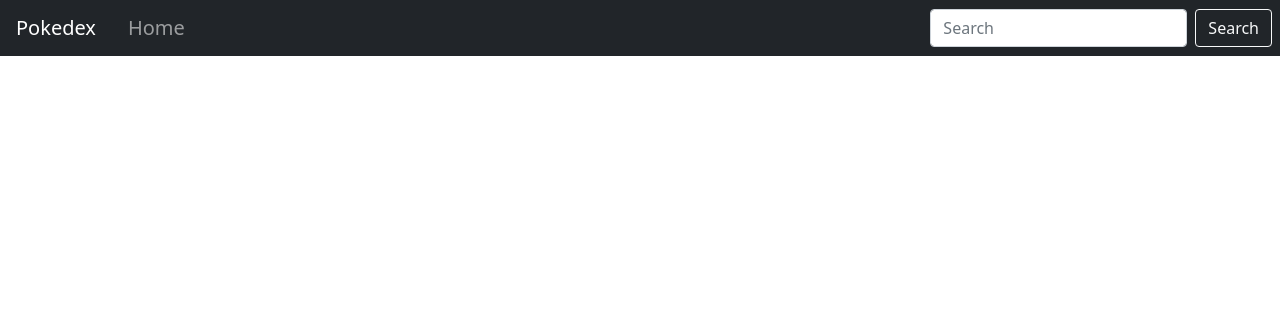
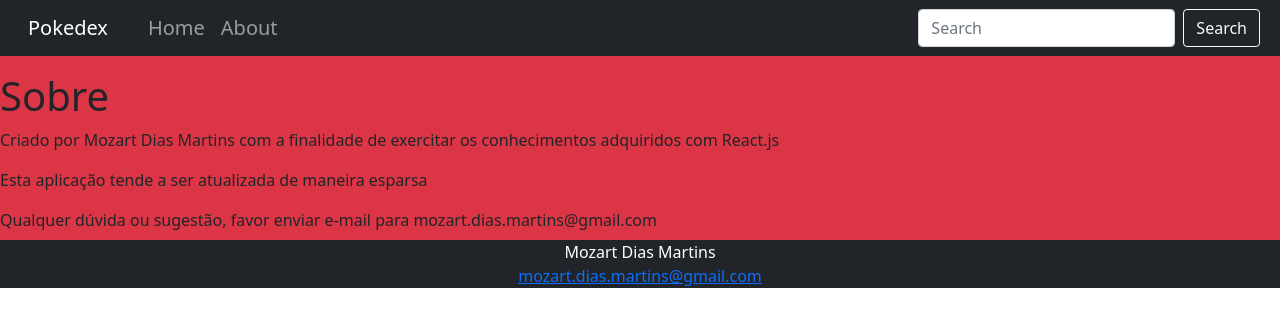
Before and after one commit to mozart-martins/pokedex, a React (Create React App) app: page / in a window 1280 px wide. Shown: the top 326 px of the page. Built offline with nearby package versions, Linux system fonts and the light colour scheme.

Commit message:
Adding collapse, spinner and fixed-top menu

```diff
--- a/src/App.js
+++ b/src/App.js
@@ -2,6 +2,8 @@ import { PokemonProvider } from './Components/Context/Context'
 import PokemonItemDetail from './Components/Pokemon/PokemonItemDetail'
 import Navbar from './Components/Layout/Navbar'
 import Section from './Components/Layout/Section'
+import Footer from './Components/Layout/Footer'
+import About from './Components/Layout/About'
 import { BrowserRouter, Switch, Route } from 'react-router-dom'
 
 
@@ -11,9 +13,11 @@ function App() {
       <BrowserRouter>
         <Navbar />
         <Switch>
-          <Route path="/page/:page" component={Section} />
-          <Route path="/detail/:id" component={PokemonItemDetail} />
+          <Route exact path="/" component={About}/>
+          <Route path="/page/:page" component={Section}/>
+          <Route path="/detail/:id" component={PokemonItemDetail}/>
         </Switch>
+        <Footer />
       </BrowserRouter>
     </PokemonProvider>
   );
--- /dev/null
+++ b/src/Components/Layout/About.js
@@ -0,0 +1,19 @@
+import Breadcrumb from "./Breadcrumb"
+
+const aboutStyle = {
+    "minHeight": "30vh"
+}
+
+const About = () => {
+    return (
+        <div className="bg-danger text-dark" style={aboutStyle}>
+            <Breadcrumb location="about"/>
+            <h1>Sobre</h1>
+            <p>Criado por Mozart Dias Martins com a finalidade de exercitar os conhecimentos adquiridos com React.js</p>
+            <p>Esta aplicação tende a ser atualizada de maneira esparsa</p>
+            <p>Qualquer dúvida ou sugestão, favor enviar e-mail para mozart.dias.martins@gmail.com</p>
+        </div>
+    )
+}
+
+export default About
--- /dev/null
+++ b/src/Components/Layout/Breadcrumb.js
@@ -0,0 +1,39 @@
+import { Link } from "react-router-dom"
+
+
+const Breadcrumb = props => {
+    console.log(props.location)
+    return (
+        <div className="ms-3 p-3">
+            <nav aria-label="breadcrumb">
+                    { props.location == "home" && <ol className="breadcrumb">
+                        <li className="breadcrumb-item active" aria-current="page">
+                            Home
+                        </li>
+                    </ol>}
+                    { props.location == "profile" && <ol className="breadcrumb">
+                        <li className="breadcrumb-item">
+                            <Link exact to="/page/0">
+                                Home
+                            </Link>
+                        </li>
+                        <li className="breadcrumb-item active" aria-current="page">
+                            Profile
+                        </li>
+                    </ol>}
+                    { props.location == "about" && <ol className="breadcrumb">
+                        <li className="breadcrumb-item">
+                            <Link exact to="/page/0">
+                                Home
+                            </Link>
+                        </li>
+                        <li className="breadcrumb-item active" aria-current="page">
+                            About
+                        </li>
+                    </ol>}
+            </nav>
+        </div>
+    )
+}
+
+export default Breadcrumb
--- /dev/null
+++ b/src/Components/Layout/Footer.js
@@ -0,0 +1,20 @@
+
+
+const Footer = () => {
+    return (
+        <footer className="container-fluid bg-dark text-white">
+            <div>
+                <p className="d-flex justify-content-center m-0">
+                    Mozart Dias Martins
+                </p>
+                <p className="d-flex justify-content-center m-0">
+                    <a href="mailto:mozart.dias.martins@gmail.com">
+                        mozart.dias.martins@gmail.com
+                    </a>
+                </p>
+            </div>
+        </footer>
+    )
+}
+
+export default Footer
--- a/src/Components/Layout/Navbar.js
+++ b/src/Components/Layout/Navbar.js
@@ -6,18 +6,31 @@ const Navbar = () => {
 
   const handleSubmit = e => {
     e.preventDefault()
-    const value = e.target.search.value.toLowerCase()
+    let value
+    try {
+      value = e.target.search.value.toLowerCase()
       history.push(`/detail/${value}`)
+    }
+    catch (e) {
+      alert(`Erro: ${e}`);
+    }
   }
 
   return (
-    <nav className="navbar navbar-dark bg-dark">
+    <nav className="navbar navbar-expand-sm fixed-top navbar-dark bg-dark">
+      <div className="container-fluid">
         <h1 className="navbar-brand mb-0 px-3 h1">Pokedex</h1>
-      <ul className="navbar-nav me-auto h5">
-        <li className="nav-item">
+
+        <button className="navbar-toggler" type="button" data-bs-toggle="collapse" data-bs-target="#barraComprimida" aria-controls="barraComprimida" aria-expanded="false" aria-label="Toggle navigation">
+          <span className="navbar-toggler-icon"></span>
+        </button>
+
+        <div className="collapse navbar-collapse" id="barraComprimida">
+          <div className="navbar-nav me-auto h5 d-flex">
             <Link exact to="/page/0" className="nav-link">Home</Link>
-        </li>
-      </ul>
+            <Link to="/" className="nav-link">About</Link>
+          </div>
+
           <form onSubmit={handleSubmit} className="d-flex">
             <input
               name="search"
@@ -33,6 +46,8 @@ const Navbar = () => {
               Search
             </button>
           </form>
+        </div>
+      </div>
     </nav>
   );
 };
--- a/src/Components/Layout/Pagination.js
+++ b/src/Components/Layout/Pagination.js
@@ -7,8 +7,8 @@ const Pagination = props => {
     const [pokemonList, getPokemonList, pokemon, getPokemon, page, hasMorePage] = useContext(PokemonContext)
 
     return (
-        <nav aria-label="Paginação dos Pokemons">
-            <ul className="pagination bg-danger text-dark justify-content-center pt-4">
+        <nav className="m-0" aria-label="Paginação dos Pokemons">
+            <ul className="pagination justify-content-center">
                 {(parseInt(props.page) - 2 >= 0) && <li className="page-item">
                     <Link to={`/page/${parseInt(props.page) - 2}`} className="page-link">
                         <span aria-hidden="true">&laquo;</span>
--- a/src/Components/Layout/Section.js
+++ b/src/Components/Layout/Section.js
@@ -2,11 +2,8 @@ import { useContext, useEffect } from "react"
 import { PokemonContext } from "../Context/Context"
 import PokemonItem from '../Pokemon/PokemonItem'
 import Pagination from "./Pagination"
+import Breadcrumb from './Breadcrumb'
 import { useParams } from "react-router"
-
-const sectionStyle = {
-    height: "calc(100vh + 100%)",
-}
 
 const Section = () => {
     const [pokemonList, getPokemonList, pokemon] = useContext(PokemonContext)
@@ -17,7 +14,8 @@ const Section = () => {
     }, [page])
 
     return (
-        <section className="container-fluid bg-danger text-white" style={sectionStyle}>
+        <section className="container-fluid bg-danger text-white">
+            <Breadcrumb location="home" />
             <Pagination page={page} />
             <div className="row row-cols-1 row-cols-md-2 row-cols-lg-3 row-cols-xl-4">
                 {pokemonList && pokemonList.results.map(pokemon => (
@@ -28,7 +26,6 @@ const Section = () => {
                     />)
                 )}
             </div>
-            <Pagination page={page} />
         </section>
     )
 };
--- /dev/null
+++ b/src/Components/Layout/Spinner.js
@@ -0,0 +1,12 @@
+
+const Spinner = () => {
+    return (
+        <div className="d-flex justify-content-center">
+            <div className="bg-danger text-dark spinner-grow-lg" role="status">
+                <span className="visually-hidden">Carregando...</span>
+            </div>
+        </div>
+    )
+}
+
+export default Spinner
--- a/src/Components/Pokemon/PokemonItemDetail.js
+++ b/src/Components/Pokemon/PokemonItemDetail.js
@@ -1,6 +1,8 @@
 import { useContext, useEffect } from "react"
 import { PokemonContext } from "../Context/Context"
 import { useParams } from 'react-router-dom'
+import Breadcrumb from "../Layout/Breadcrumb"
+import Spinner from "../Layout/Spinner"
 
 
 const PokemonItemDetail = props => {
@@ -10,7 +12,6 @@ const PokemonItemDetail = props => {
 
     useEffect(() => {
         getPokemon(id)
-        console.log(pokemon)
     }, [id])
 
     // Getting pokemon photograph
@@ -77,8 +78,9 @@ const PokemonItemDetail = props => {
 
         return (
             <div className="bg-danger">
+                <Breadcrumb location="profile"/>
                 <div className="row justify-content-center">
-                    <div className="card col-4 border-dark bg-danger m-3 p-0">
+                    <div className="card col-4 border-dark bg-danger mb-5 p-0">
                             <div className="card-header bg-dark text-white">
                                 <h3>
                                     {pokemon.data.name.charAt(0).toUpperCase() + pokemon.data.name.slice(1)}
@@ -142,9 +144,7 @@ const PokemonItemDetail = props => {
         )
     } else
         return (
-            <div className="bg-danger text-dark">
-                <h1>Pokemon não encontrado...</h1>
-            </div>
+            <Spinner/>
         )
 }
 
--- a/src/index.js
+++ b/src/index.js
@@ -2,6 +2,7 @@ import React from 'react';
 import ReactDOM from 'react-dom';
 import App from './App';
 import '../node_modules/bootstrap/dist/css/bootstrap.min.css'
+import '../node_modules/bootstrap/dist/js/bootstrap.bundle'
 
 ReactDOM.render(
   <React.StrictMode>
```
Lines whose indentation alone changed are shown as unchanged.
